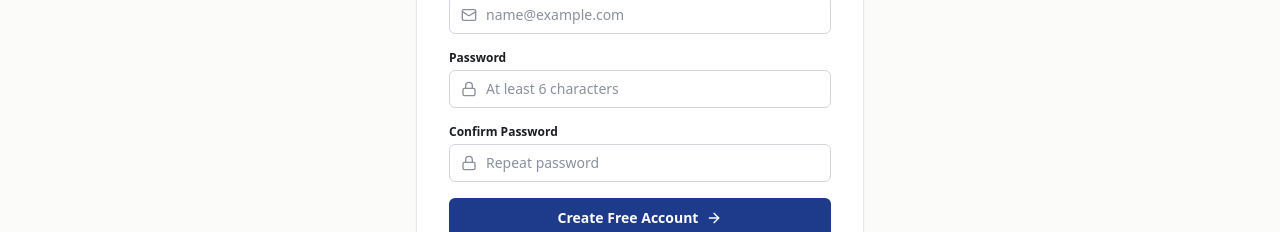
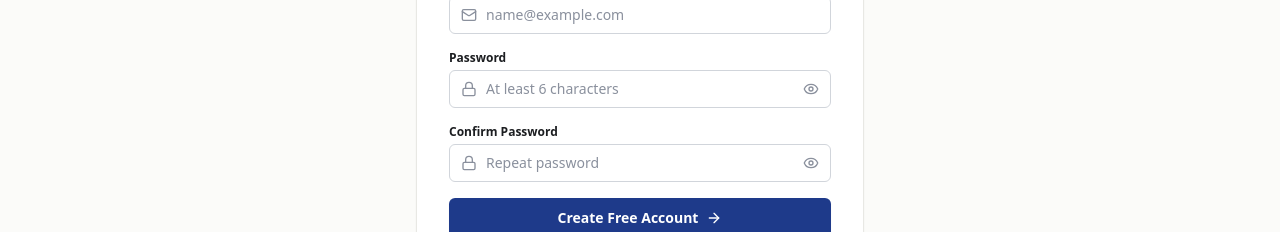
Before and after one commit to hassan-the-hacker/Found-Loop, a Next.js app: page /register in a window 1280 px wide. Shown: the part 408-640 px from the top of the page. Built offline with nearby package versions, Linux system fonts and the light colour scheme; no server answers.

Commit message:
feat: add password visibility toggle eye button to login and register forms

```diff
--- a/app/(auth)/login/page.tsx
+++ b/app/(auth)/login/page.tsx
@@ -4,7 +4,7 @@ import { useState, Suspense } from 'react';
 import Link from 'next/link';
 import { useRouter, useSearchParams } from 'next/navigation';
 import { createClient } from '@/lib/supabase/client';
-import { Search, AlertCircle, ArrowRight, Lock, Mail } from 'lucide-react';
+import { Search, AlertCircle, ArrowRight, Lock, Mail, Eye, EyeOff } from 'lucide-react';
 
 function LoginForm() {
   const router = useRouter();
@@ -13,6 +13,7 @@ function LoginForm() {
 
   const [email, setEmail] = useState('');
   const [password, setPassword] = useState('');
+  const [showPassword, setShowPassword] = useState(false);
   const [error, setError] = useState<string | null>(null);
   const [loading, setLoading] = useState(false);
 
@@ -112,13 +113,21 @@ function LoginForm() {
             </div>
             <input
               id="password"
-              type="password"
+              type={showPassword ? 'text' : 'password'}
               required
               value={password}
               onChange={(e) => setPassword(e.target.value)}
               placeholder="••••••••"
-              className="block w-full rounded-md border border-[#D1D5DB] py-2 pl-9 pr-3 text-sm placeholder:text-text-muted focus:border-accent focus:outline-none focus:ring-1 focus:ring-accent"
+              className="block w-full rounded-md border border-[#D1D5DB] py-2 pl-9 pr-10 text-sm placeholder:text-text-muted focus:border-accent focus:outline-none focus:ring-1 focus:ring-accent"
             />
+            <button
+              type="button"
+              onClick={() => setShowPassword(!showPassword)}
+              className="absolute inset-y-0 right-0 flex items-center pr-3 text-text-muted hover:text-text-primary focus:outline-none"
+              aria-label={showPassword ? 'Hide password' : 'Show password'}
+            >
+              {showPassword ? <EyeOff className="h-4 w-4" /> : <Eye className="h-4 w-4" />}
+            </button>
           </div>
         </div>
 
--- a/app/(auth)/register/page.tsx
+++ b/app/(auth)/register/page.tsx
@@ -4,7 +4,7 @@ import { useState } from 'react';
 import Link from 'next/link';
 import { useRouter } from 'next/navigation';
 import { createClient } from '@/lib/supabase/client';
-import { Search, AlertCircle, CheckCircle2, ArrowRight, Lock, Mail, User } from 'lucide-react';
+import { Search, AlertCircle, CheckCircle2, ArrowRight, Lock, Mail, User, Eye, EyeOff } from 'lucide-react';
 
 export default function RegisterPage() {
   const router = useRouter();
@@ -13,6 +13,8 @@ export default function RegisterPage() {
   const [email, setEmail] = useState('');
   const [password, setPassword] = useState('');
   const [confirmPassword, setConfirmPassword] = useState('');
+  const [showPassword, setShowPassword] = useState(false);
+  const [showConfirmPassword, setShowConfirmPassword] = useState(false);
   const [error, setError] = useState<string | null>(null);
   const [success, setSuccess] = useState(false);
   const [loading, setLoading] = useState(false);
@@ -149,14 +151,22 @@ export default function RegisterPage() {
               </div>
               <input
                 id="password"
-                type="password"
+                type={showPassword ? 'text' : 'password'}
                 required
                 minLength={6}
                 value={password}
                 onChange={(e) => setPassword(e.target.value)}
                 placeholder="At least 6 characters"
-                className="block w-full rounded-md border border-[#D1D5DB] py-2 pl-9 pr-3 text-sm placeholder:text-text-muted focus:border-accent focus:outline-none focus:ring-1 focus:ring-accent"
+                className="block w-full rounded-md border border-[#D1D5DB] py-2 pl-9 pr-10 text-sm placeholder:text-text-muted focus:border-accent focus:outline-none focus:ring-1 focus:ring-accent"
               />
+              <button
+                type="button"
+                onClick={() => setShowPassword(!showPassword)}
+                className="absolute inset-y-0 right-0 flex items-center pr-3 text-text-muted hover:text-text-primary focus:outline-none"
+                aria-label={showPassword ? 'Hide password' : 'Show password'}
+              >
+                {showPassword ? <EyeOff className="h-4 w-4" /> : <Eye className="h-4 w-4" />}
+              </button>
             </div>
           </div>
 
@@ -170,13 +180,21 @@ export default function RegisterPage() {
               </div>
               <input
                 id="confirmPassword"
-                type="password"
+                type={showConfirmPassword ? 'text' : 'password'}
                 required
                 value={confirmPassword}
                 onChange={(e) => setConfirmPassword(e.target.value)}
                 placeholder="Repeat password"
-                className="block w-full rounded-md border border-[#D1D5DB] py-2 pl-9 pr-3 text-sm placeholder:text-text-muted focus:border-accent focus:outline-none focus:ring-1 focus:ring-accent"
+                className="block w-full rounded-md border border-[#D1D5DB] py-2 pl-9 pr-10 text-sm placeholder:text-text-muted focus:border-accent focus:outline-none focus:ring-1 focus:ring-accent"
               />
+              <button
+                type="button"
+                onClick={() => setShowConfirmPassword(!showConfirmPassword)}
+                className="absolute inset-y-0 right-0 flex items-center pr-3 text-text-muted hover:text-text-primary focus:outline-none"
+                aria-label={showConfirmPassword ? 'Hide confirm password' : 'Show confirm password'}
+              >
+                {showConfirmPassword ? <EyeOff className="h-4 w-4" /> : <Eye className="h-4 w-4" />}
+              </button>
             </div>
           </div>
 
--- a/app/(protected)/report/found/page.tsx
+++ b/app/(protected)/report/found/page.tsx
@@ -74,7 +74,7 @@ export default function ReportFoundPage() {
           method: 'POST',
           headers: { 'Content-Type': 'application/json' },
           body: JSON.stringify({ itemId: data.id, itemType: 'FOUND' }),
-        }).catch(() => {});
+        }).catch(() => { });
       }
 
       setSuccess(true);
```
Also changed, not shown: app/globals.css (line endings or trailing spaces), 2 other files (tests, documents, lock files or other folders).
